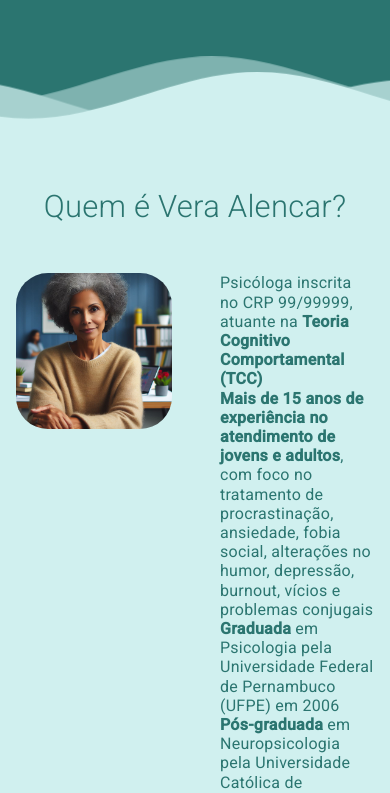
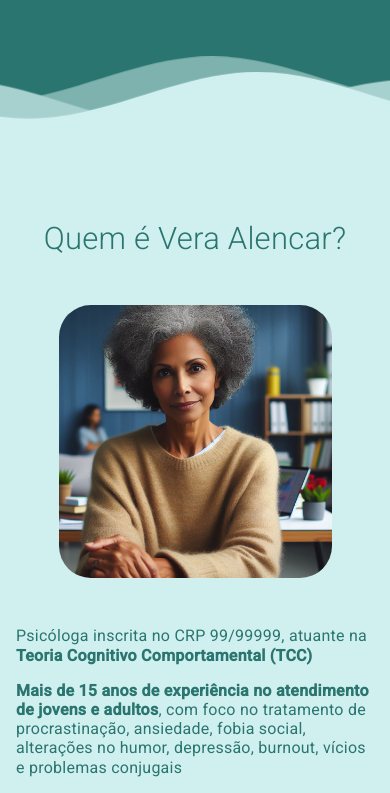
Before and after one commit to gabrielsoarespebr/vera-alencar-psicologia, an Angular app: page /home in a window 390 px wide. Shown: the part 1460-2253 px from the top of the page. Built offline with nearby package versions, Linux system fonts and the light colour scheme; a web font is replaced by a local one.

Commit message:
style: Responsive Design - About layout on small (sm) and extra extra large (xxl) screens

```diff
--- a/src/app/components/about/about.component.css
+++ b/src/app/components/about/about.component.css
@@ -5,3 +5,15 @@ img {
 
   border-radius: 2rem;
 }
+
+@media (max-width: 768px){
+  img{
+    width: 70vw;
+  }
+}
+
+@media (min-width: 1400px){
+  img{
+    width: 25vw;
+  }
+}
--- a/src/app/components/about/about.component.html
+++ b/src/app/components/about/about.component.html
@@ -1,15 +1,19 @@
-<section [style.backgroundColor]="colorBg" class="p-3 p-md-5">
+<section [style.backgroundColor]="colorBg" class="px-3 py-5 p-md-5">
   <p class="text-center my-5 display-5">Quem é Vera Alencar?</p>
-  <div class="d-flex gap-5 justify-content-between">
+  <div
+    class="d-flex flex-column align-items-center gap-5 flex-xl-row justify-content-xl-between"
+  >
     <img src="./assets/images/veraAlencar.jpg" alt="Vera Alencar" />
-    <ul class="d-flex flex-column justify-content-between list-unstyled">
+    <ul class="m-0 d-flex flex-column justify-content-between gap-3 list-unstyled">
       <li>
         Psicóloga inscrita no CRP 99/99999, atuante na
         <span class="fw-bold">Teoria Cognitivo Comportamental (TCC)</span>
       </li>
       <li>
-        <span class="fw-bold">Mais de 15 anos de experiência no atendimento de jovens e adultos</span>, com
-        foco no tratamento de procrastinação, ansiedade, fobia social,
+        <span class="fw-bold"
+          >Mais de 15 anos de experiência no atendimento de jovens e
+          adultos</span
+        >, com foco no tratamento de procrastinação, ansiedade, fobia social,
         alterações no humor, depressão, burnout, vícios e problemas conjugais
       </li>
       <li>
```
